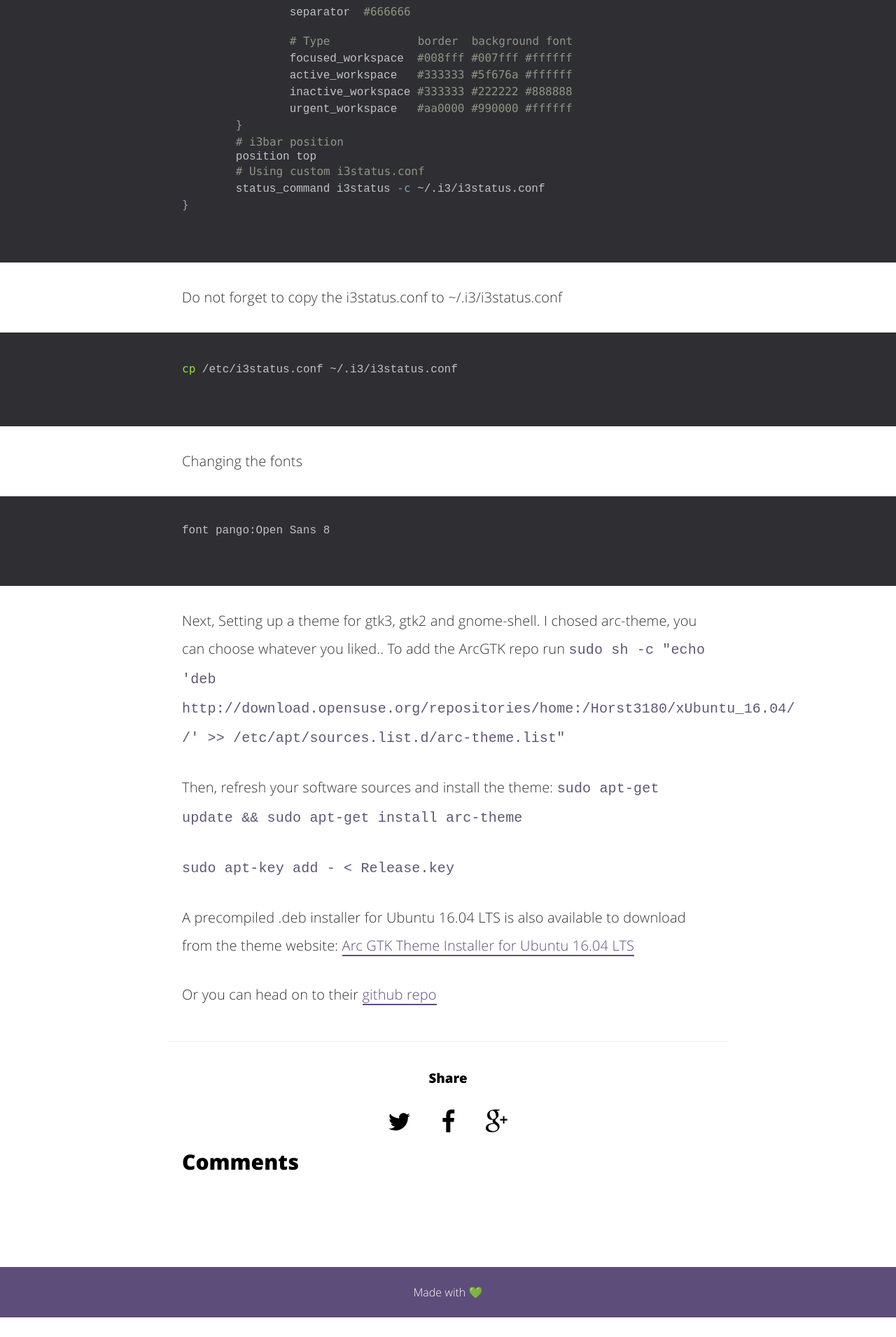
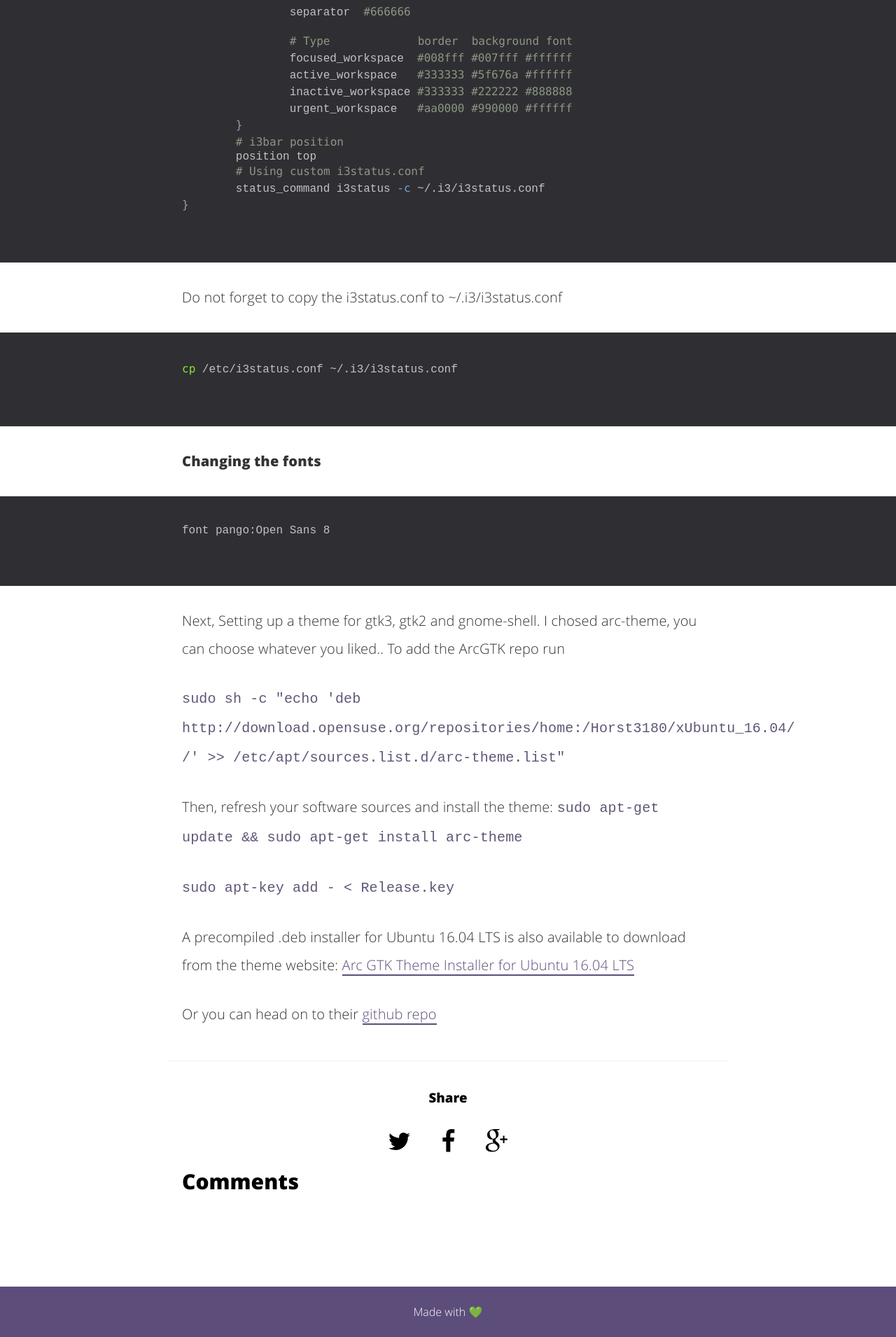
Before and after one commit to shibasisp/shibasisp.github.io, a Jekyll site: the page built from _posts/2016-12-09-i3Windows Manager.md, in a window 1280 px wide. Shown: the part 3650-5560 px from the top of the page at 70% size. Built offline with Jekyll 4.4.1, drawn with Linux system fonts in a browser that asks for light colours; comment, search, counter and statistics services are not loaded; before the commit the page ends 5532 px from its top, so only the background shows below that.

Commit message:
Update 2016-12-09-i3Windows Manager.md

````diff
--- a/_posts/2016-12-09-i3Windows Manager.md
+++ b/_posts/2016-12-09-i3Windows Manager.md
@@ -17,8 +17,10 @@
 Today in this article , I will be telling you the step by step procedure for setting up i3 windows manager. For, those who don't know what it is, let me tell you about i3 in a brief.
 
 i3 is primarily targeted at advanced users and developers. i3 is not a desktop environment in the sense of things like KDE and Gnome, or even the lightweight Xfce and LXDE. Unlike traditional desktop environments, window managers are flat, terminal-like environments that work in terms of workspaces and tiles. Window managers are independent from a GUI. As it is extremely lightweight,it doesn't require high-end hardwares, also it is highly customizable.
+
 ### Installing i3
 To begin with, open terminal and run the following command.
+
 ```bash
 sudo apt-get install i3 i3status i3lock feh
 ```
@@ -30,6 +32,7 @@
 Now you can logout and login with i3.
 
 ### Customising i3
+
 * During the first startup, i3 will ask you to set your default `$Mod` key and copy the configutation file to ~/.config/i3 . You can set it anything you want but I would suggest you to keep it default.
 
 Now lets start with the configutation.
@@ -48,6 +51,7 @@
 sudo apt-get install scrot
 ```
 Setting the keybindings
+
 ```bash
 #Take a screenshot upon pressing $mod+ ptrscs
 
@@ -55,6 +59,7 @@
 ```
 For screen locking, i3lock can be used.
 to set a keybinding,
+
 ```bash
 #screen lock
 bindsym Mod1+l i3lock -c 000000 -n
@@ -102,12 +107,13 @@
 ```bash
 cp /etc/i3status.conf ~/.i3/i3status.conf
 ```
-Changing the fonts
+**Changing the fonts**
 ```bash
 font pango:Open Sans 8
 ```
 Next, Setting up a theme for gtk3, gtk2 and gnome-shell. I chosed arc-theme, you can choose whatever you liked..
 To add the ArcGTK repo run
+
 `sudo sh -c "echo 'deb http://download.opensuse.org/repositories/home:/Horst3180/xUbuntu_16.04/ /' >> /etc/apt/sources.list.d/arc-theme.list"`
 
 Then, refresh your software sources and install the theme:
````
